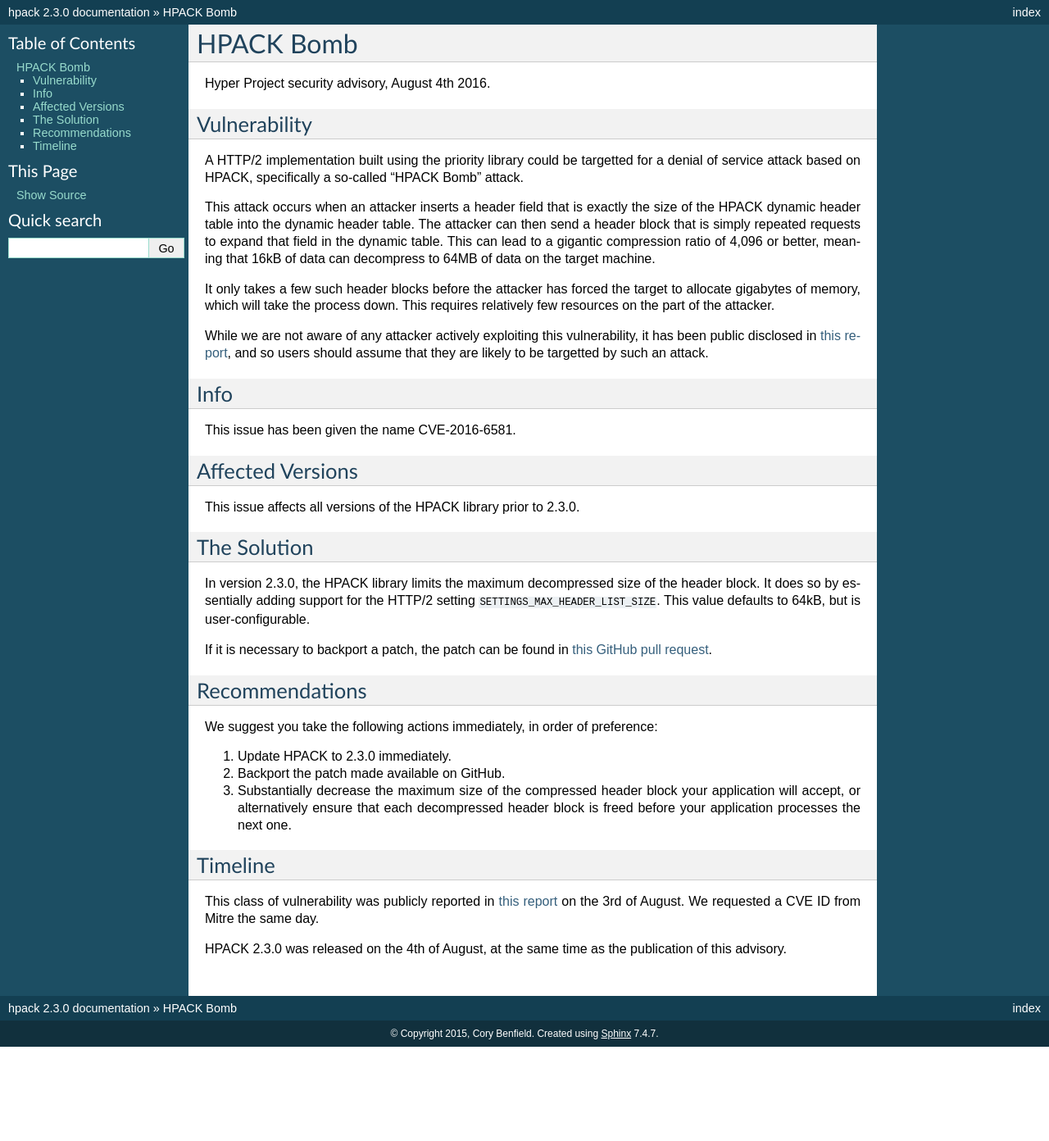
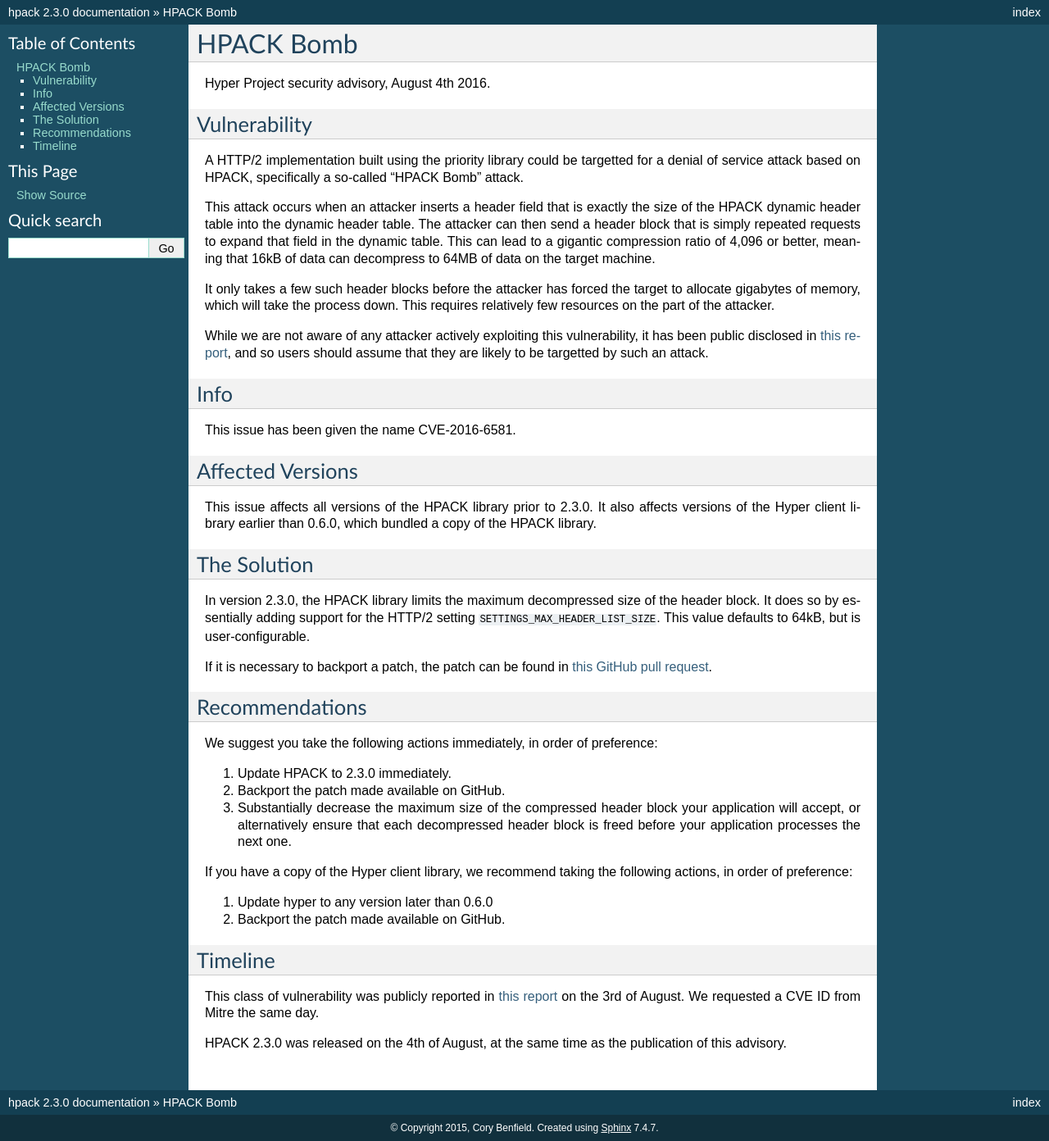
Before and after one commit to python-hyper/hpack, a Sphinx documentation site: the page built from docs/source/security/CVE-2016-6581.rst, in a window 1280 px wide. Shown: the whole page at 82% size. Built offline with Sphinx 7.4.7, drawn with Linux system fonts in a browser that asks for light colours; before the commit the page ends 1277 px from its top, so only the background shows below that.

Commit message:
Clearer about effect on Hyper.

```diff
--- a/docs/source/security/CVE-2016-6581.rst
+++ b/docs/source/security/CVE-2016-6581.rst
@@ -35,7 +35,9 @@
 Affected Versions
 -----------------
 
-This issue affects all versions of the HPACK library prior to 2.3.0.
+This issue affects all versions of the HPACK library prior to 2.3.0. It also
+affects versions of the Hyper client library earlier than 0.6.0, which bundled
+a copy of the HPACK library.
 
 The Solution
 ------------
@@ -59,6 +61,12 @@
    application will accept, or alternatively ensure that each decompressed
    header block is freed before your application processes the next one.
 
+If you have a copy of the Hyper client library, we recommend taking the
+following actions, in order of preference:
+
+1. Update hyper to any version later than 0.6.0
+2. Backport the patch made available on GitHub.
+
 Timeline
 --------
 
```
